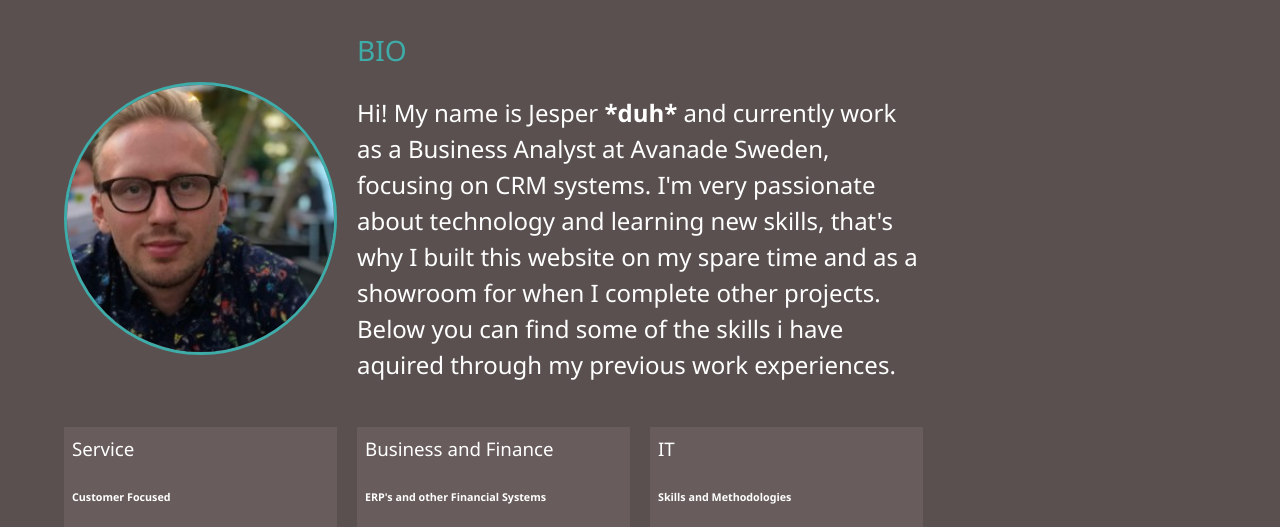
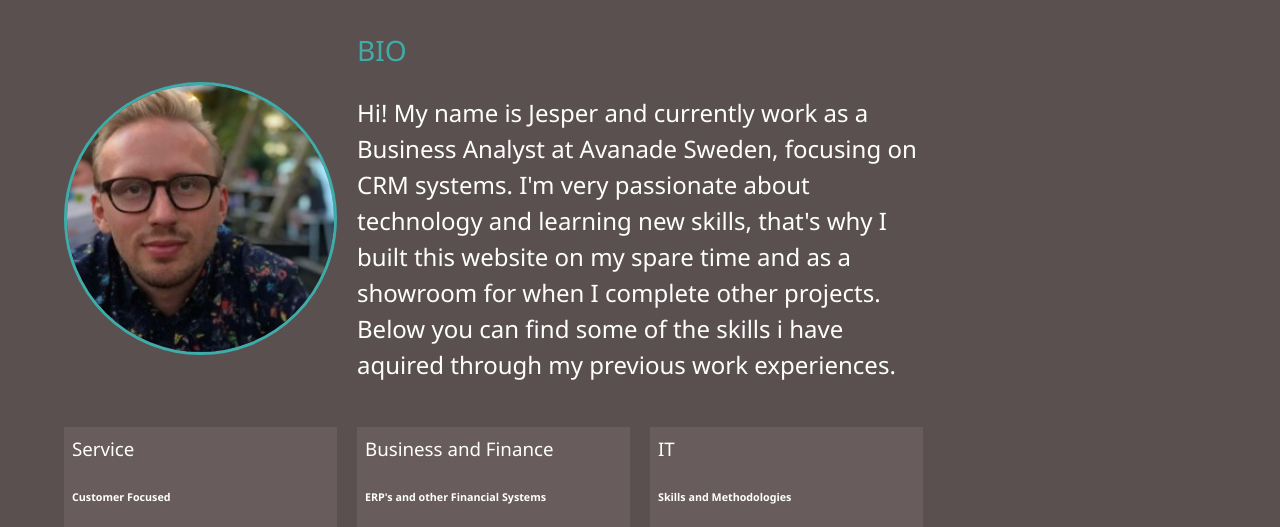
Before and after one commit to Mrjazz87/Jesper, a website: page docs/about.html in a window 1280 px wide. Shown: the part 253-780 px from the top of the page. Drawn offline with Linux system fonts and the light colour scheme.

Commit message:
Updated text

```diff
--- a/docs/about.html
+++ b/docs/about.html
@@ -60,9 +60,8 @@
             <img src="img/portrait.jpg" alt="Jesper Jonsson" class="bio-image">
             <div class="bio">
                 <h3 class="text-secondary">BIO</h3>
-                <p>Hi! My name is Jesper
-                    <strong>*duh*</strong> and currently work as a Business Analyst at Avanade Sweden, focusing on CRM systems. I'm
-                    very passionate about technology and learning new skills, that's why I built this website on my spare
+                <p>Hi! My name is Jesper and currently work as a Business Analyst at Avanade Sweden, focusing on CRM systems.
+                    I'm very passionate about technology and learning new skills, that's why I built this website on my spare
                     time and as a showroom for when I complete other projects. Below you can find some of the skills i have
                     aquired through my previous work experiences.
                 </p>
```
